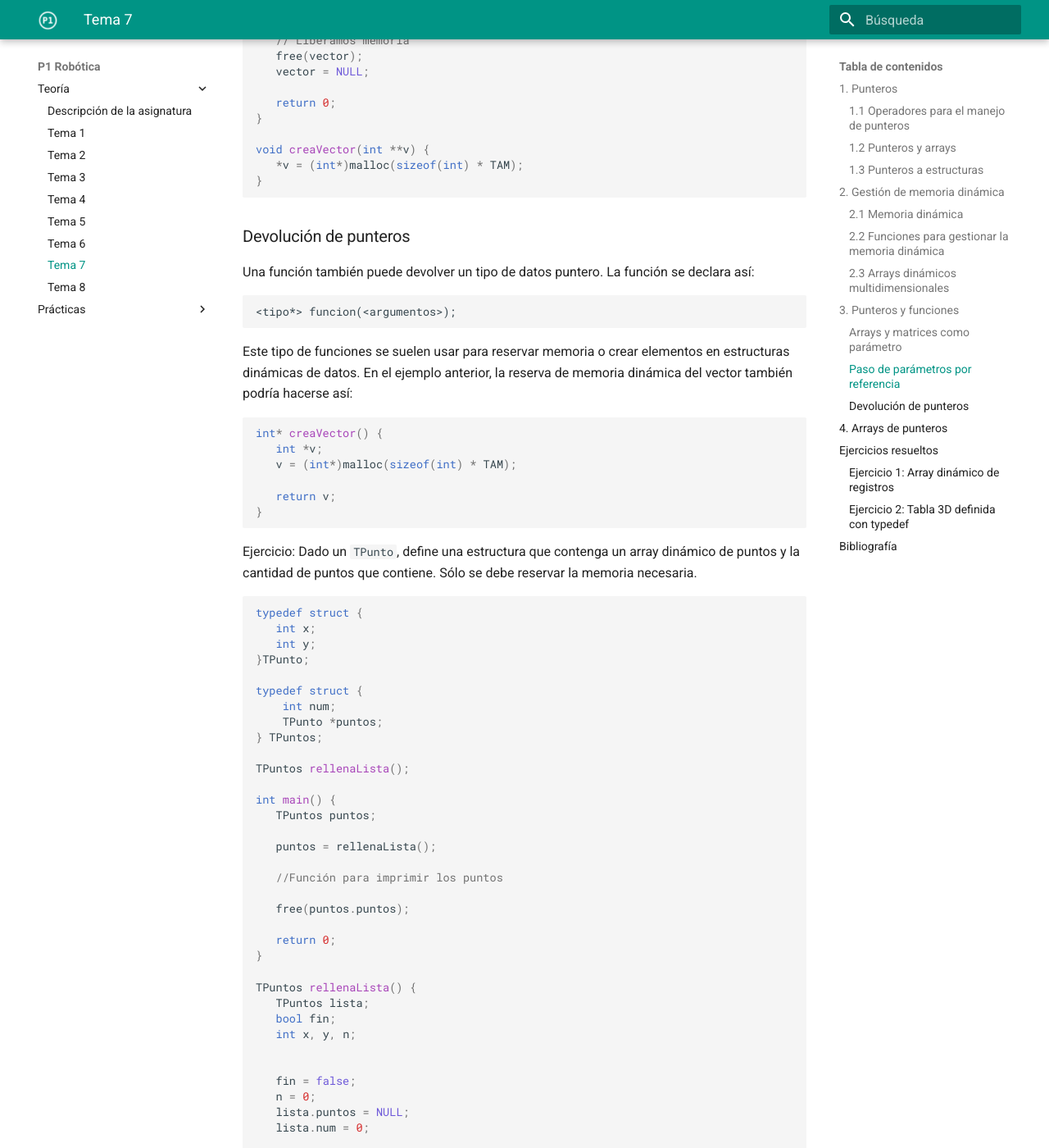
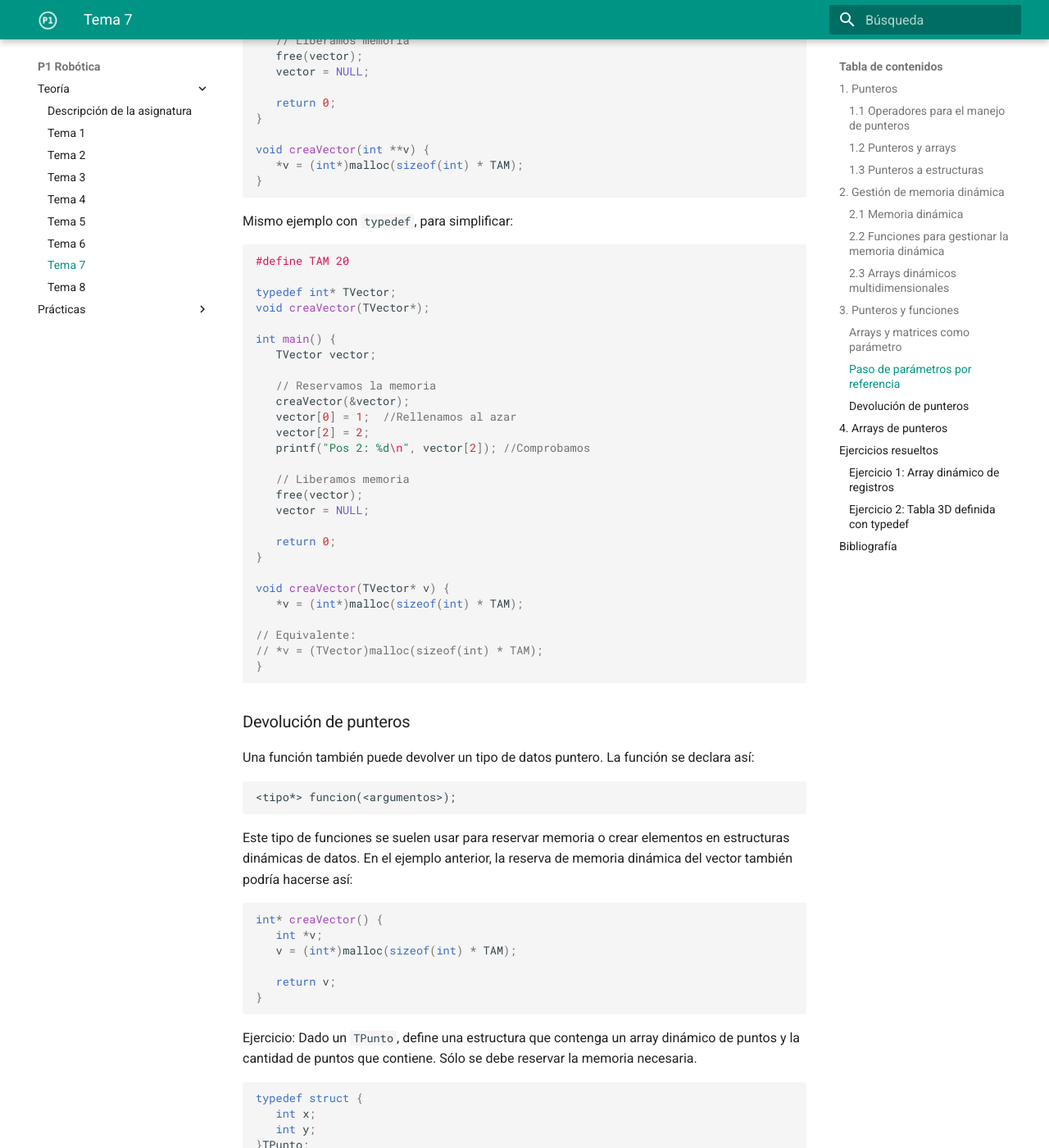
Before and after one commit to cpomares/p1-robotica, an MkDocs documentation site: the page built from docs/Teoria/tema07-punteros-y-memoria-dinamica/tema07-punteros-y-memoria-dinamica.md, in a window 1280 px wide and 1400 px high, scrolled down 13436 px. Shown: the whole window at 82% size. Built offline with MkDocs 1.6.1 and Material for MkDocs 9.7.7, drawn with Linux system fonts in a browser that asks for light colours.

Commit message:
ejemplo con typedef

```diff
--- a/docs/Teoria/tema07-punteros-y-memoria-dinamica/tema07-punteros-y-memoria-dinamica.md
+++ b/docs/Teoria/tema07-punteros-y-memoria-dinamica/tema07-punteros-y-memoria-dinamica.md
@@ -611,6 +611,37 @@ void creaVector(int **v) {
 }
 ~~~
 
+Mismo ejemplo con `typedef`, para simplificar:
+
+~~~c
+#define TAM 20
+
+typedef int* TVector;
+void creaVector(TVector*);
+
+int main() {
+   TVector vector;
+
+   // Reservamos la memoria
+   creaVector(&vector);
+   vector[0] = 1;  //Rellenamos al azar
+   vector[2] = 2;
+   printf("Pos 2: %d\n", vector[2]); //Comprobamos
+
+   // Liberamos memoria
+   free(vector);
+   vector = NULL;
+
+   return 0;
+}
+
+void creaVector(TVector* v) {
+   *v = (int*)malloc(sizeof(int) * TAM);
+
+// Equivalente:
+// *v = (TVector)malloc(sizeof(int) * TAM);
+}
+~~~
 
 ### Devolución de punteros
 
```
